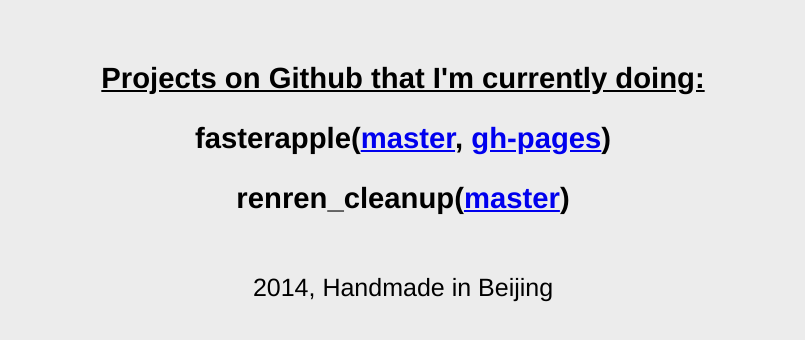
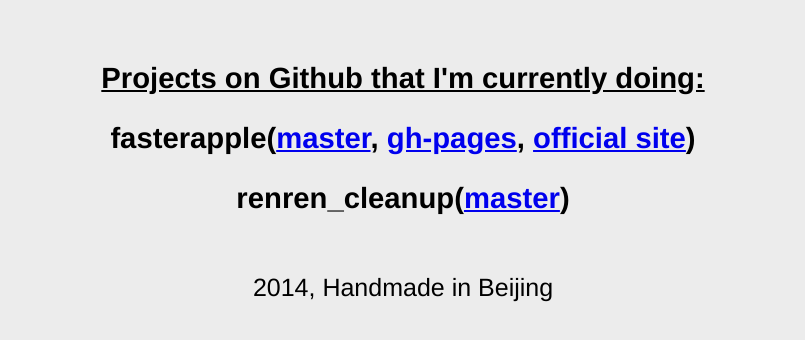
Before and after one commit to tonyxue/tonyxue.github.io, a plain HTML site: page index.html in a window 1280 px wide. Shown: the part 308-648 px from the top of the page, without its empty margins (237-1042 px from the left). Drawn offline with Linux system fonts and the light colour scheme.

Commit message:
add fasterapple 'official site' link

```diff
--- a/index.html
+++ b/index.html
@@ -7,7 +7,7 @@
 	<h1><strong>Welcome to my Github page!</strong></h1><br><h2><a href="https://github.com/tonyxue">Click here to visit my Github profile page!</a></h2>
 	<br>
 	<h3><u>Projects on Github that I'm currently doing:</u><br><br>
-	<strong>fasterapple</strong>(<a href="https://github.com/tonyxue/github">master</a>, <a href="https://opensrc.fasterapple.com">gh-pages</a>)<br><br>
+	<strong>fasterapple</strong>(<a href="https://github.com/tonyxue/github">master</a>, <a href="https://opensrc.fasterapple.com">gh-pages</a>, <a href="http://fasterapple.com">official site</a>)<br><br>
 	<strong>renren_cleanup</strong>(<a href="https://github.com/tonyxue/renren_cleanup">master</a>)<br><br></h3>
 	2014, Handmade in Beijing
 </body>
```
